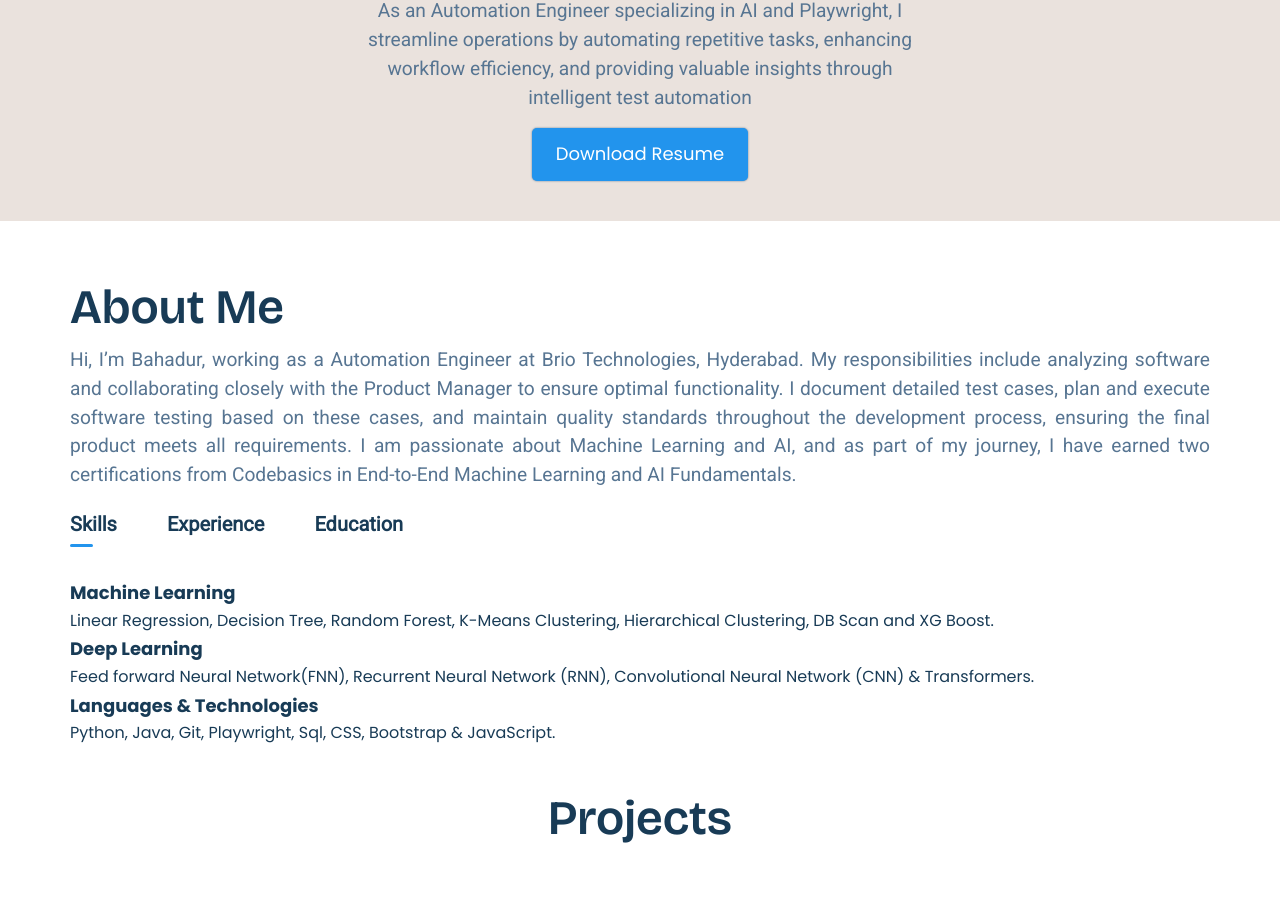
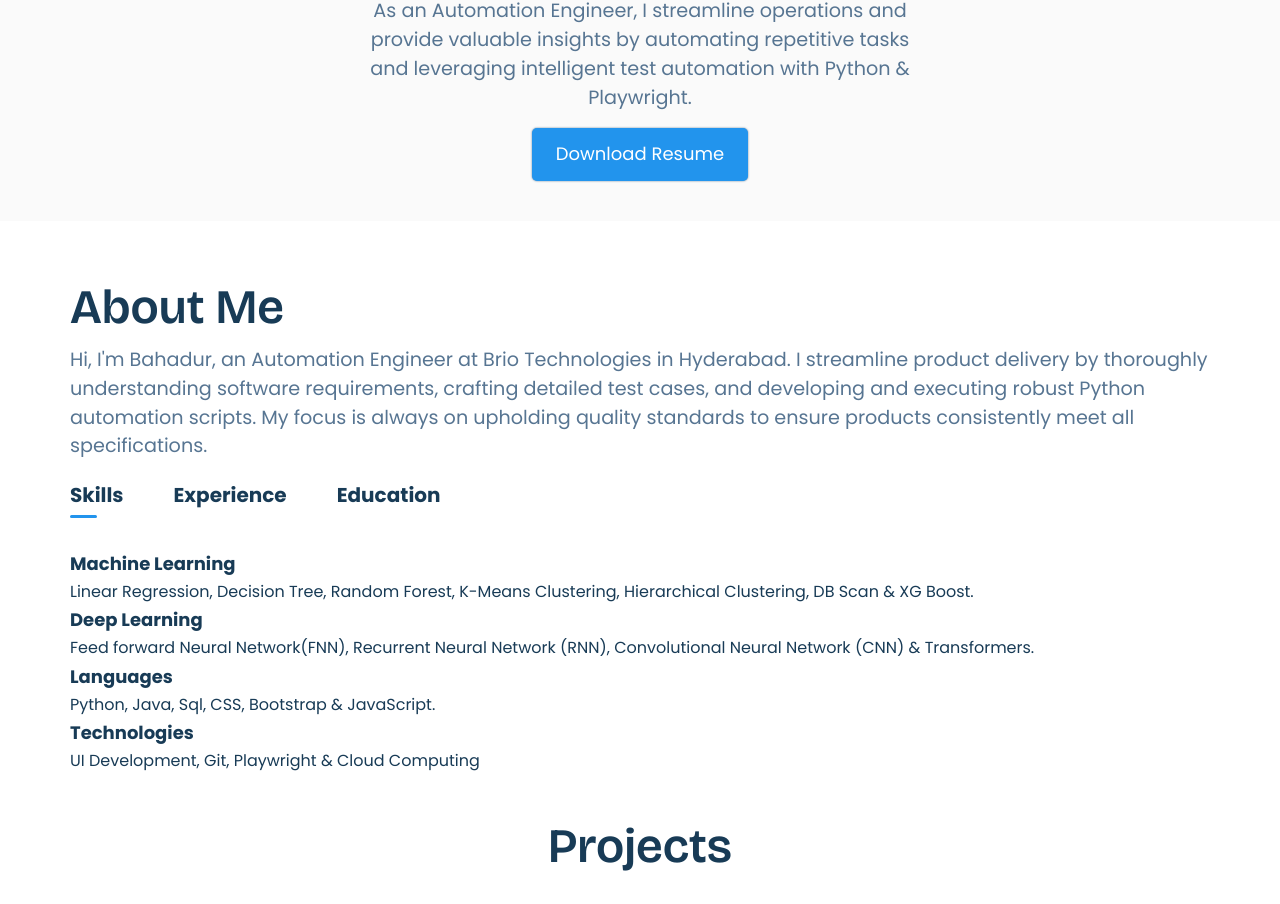
Before and after one commit to puntopbahadur/portfolio, a plain HTML site: page index.html in a window 1280 px wide. Shown: the part 554-1458 px from the top of the page. Drawn offline with nearby package versions, Linux system fonts and the light colour scheme.

Commit message:
about and background changed

```diff
--- a/index.html
+++ b/index.html
@@ -32,8 +32,8 @@
             <h1 class="title-name"><a class="name-hi">Hi,</a> I am<br>Top Bahadur Pun<br>
                 <span class="multiText"></span>
             </h1>
-            <p>As an Automation Engineer specializing in AI and Playwright, I streamline operations by automating repetitive tasks,
-                 enhancing workflow efficiency, and providing valuable insights through intelligent test automation
+            <p>As an Automation Engineer, I streamline operations and provide valuable insights by automating
+                repetitive tasks and leveraging intelligent test automation with Python & Playwright.
             </p>
             <a href="images/resume.pdf" download class="download-resume-btn primary-button">Download Resume</a>
         </div>
@@ -45,14 +45,8 @@
             <div class="about-row">
                 <div class="about-col-2">
                     <h1 class="sub-title about-subtitle">About Me</h1>
-                    <p>Hi, I’m Bahadur, working as a Automation Engineer at Brio Technologies, Hyderabad. My responsibilities
-                        include analyzing software and collaborating closely with the Product Manager to ensure
-                        optimal functionality. I document detailed test cases, plan and execute software testing
-                        based on these cases, and maintain quality standards throughout the development process,
-                        ensuring the final product meets all requirements. I am passionate about Machine Learning and
-                        AI, and as part of my journey, I have earned two
-                        certifications from Codebasics in End-to-End Machine Learning and AI Fundamentals.
-
+                    <p>Hi, I'm Bahadur, an Automation Engineer at Brio Technologies in Hyderabad. I streamline product delivery by thoroughly understanding software requirements, crafting detailed test cases, and developing and executing robust Python automation scripts.
+                         My focus is always on upholding quality standards to ensure products consistently meet all specifications.
                     </p>
                     <div class="tab-titles">
                         <p class="tab-links active-link" onclick="opentab('skills')">Skills</p>
@@ -61,11 +55,12 @@
                     </div>
                     <div class="tab-contents active-tab" id="skills">
                         <ul>
-                            <li><span>Machine Learning</span><br>Linear Regression, Decision Tree, Random Forest,
-                                K-Means Clustering, Hierarchical Clustering, DB Scan and XG Boost.</li>
-                            <li><span>Deep Learning</span><br>Feed forward Neural Network(FNN), Recurrent Neural Network
+                            <li ><span>Machine Learning</span><br>Linear Regression, Decision Tree, Random Forest,
+                                K-Means Clustering, Hierarchical Clustering, DB Scan & XG Boost.</li>
+                            <li ><span>Deep Learning</span><br>Feed forward Neural Network(FNN), Recurrent Neural Network
                                 (RNN), Convolutional Neural Network (CNN) & Transformers.</li>
-                            <li><span>Languages & Technologies</span><br>Python, Java, Git, Playwright, Sql, CSS, Bootstrap & JavaScript.</li>
+                            <li ><span>Languages</span><br>Python, Java, Sql, CSS, Bootstrap & JavaScript.</li>
+                            <li ><span>Technologies</span><br> UI Development, Git, Playwright & Cloud Computing</li>
 
 
                         </ul>
--- a/script.js
+++ b/script.js
@@ -1,6 +1,6 @@
 // ------------Typing Effect--------------------
 var typingEffect = new Typed(".multiText", {
-    strings: ["AI Enthusiast", "Data Analyst", "UI Developer", "Automation Engineer"],
+    strings: ["AI Enthusiast", "Automation Engineer", "Frontend Developer"],
     loop: true,
     typeSpeed: 100,
     backSpeed: 80,
--- a/style.css
+++ b/style.css
@@ -40,7 +40,7 @@ h3 {
 }
 
 p {
-    font-family: 'Roboto', sans-serif;
+    font-family: 'Poppins', sans-serif;
     font-size: 1.2rem;
     color: var(--secondary-text-color);
     line-height: 1.8rem;
@@ -108,7 +108,7 @@ ul {
 header {
     text-align: center;
     padding: 20px;
-    background-color: #dbcdc594;
+    background-color: #fafafa;
 
 }
 
@@ -174,10 +174,6 @@ nav ul li a:hover {
     display: flex;
     justify-content: space-between;
     flex-wrap: wrap;
-}
-
-.about-col-2 p {
-    text-align: justify;
 }
 
 .tab-titles {
@@ -254,10 +250,10 @@ nav ul li a:hover {
     flex-direction: column;
     align-items: flex-start;
 }
-.learnings-desc p{
+/* .learnings-desc p{
 
    text-align: justify;
-}
+} */
 #second-big-learnings{
     flex-direction: row-reverse;
 }
@@ -271,9 +267,9 @@ nav ul li a:hover {
 .work{
     margin-top: 2rem;
 }
-.cert{
+/* .cert{
     text-align: justify;
-}
+} */
 .featured-title{
     text-align: center;
 }
```
